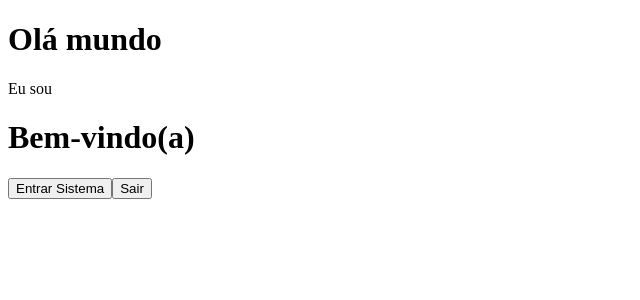
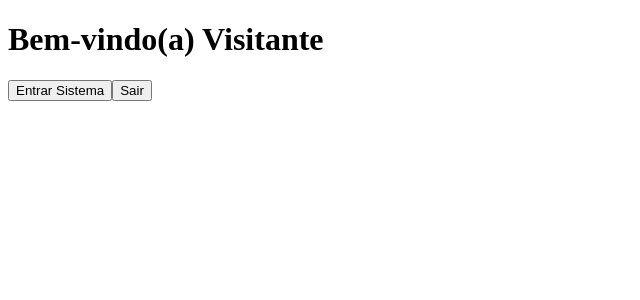
Before and after one commit to DavyddBF/react-curso, a React (Create React App) app in the folder eventos/: page / in a window 1280 px wide. Shown: the top 300 px of the page, without its empty margins (0-640 px from the left). Built offline with nearby package versions, Linux system fonts and the light colour scheme.

Commit message:
chamando o componente Membro

```diff
--- a/eventos/src/App.js
+++ b/eventos/src/App.js
@@ -12,8 +12,7 @@ class App extends Component {
     render() {
         return (
             <div>
-                <h1>Olá mundo</h1>
-                <p>Eu sou <Membro /></p>
+                <Membro nome="Visitante" />
             </div>
         );
     }
```
